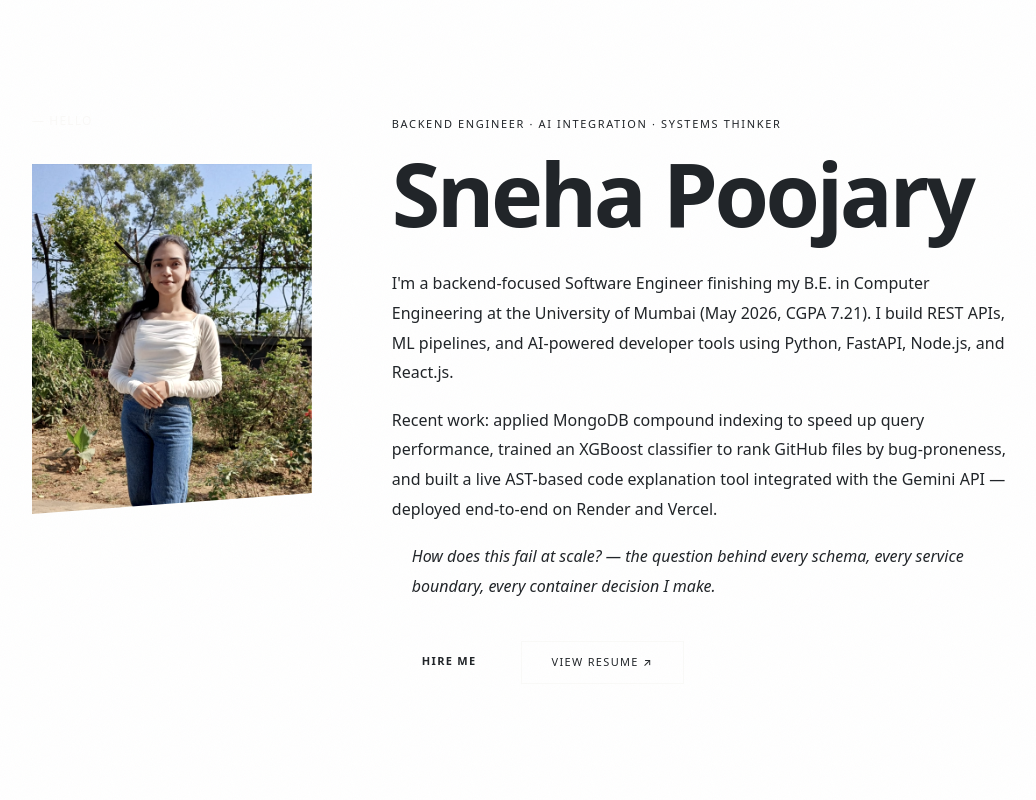
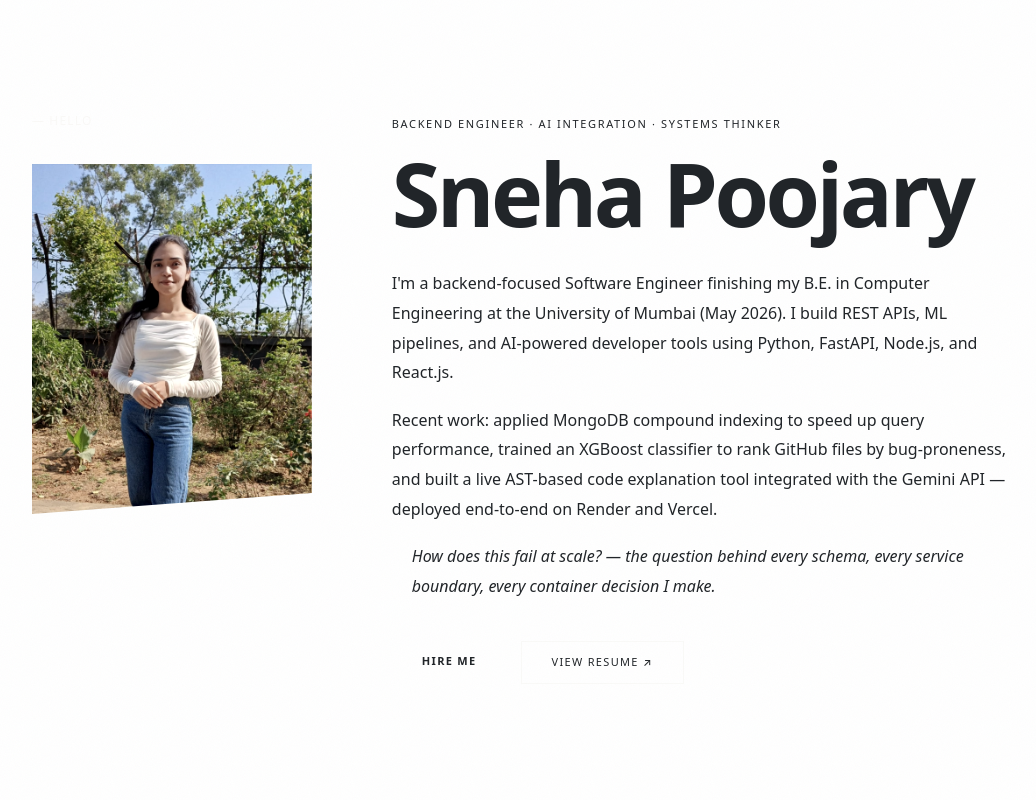
Before and after one commit to SnehaPoojary20/Portfolio, a React (Vite) app in the folder Frontend/: page / in a window 1280 px wide. Shown: the top 800 px of the page, without its empty margins (85-1121 px from the left). Built offline with nearby package versions, Linux system fonts and the light colour scheme.

Commit message:
Remove CGPA detail from bio in Aboutme component for concise presentation

```diff
--- a/Frontend/src/About ME/Aboutme.jsx
+++ b/Frontend/src/About ME/Aboutme.jsx
@@ -20,7 +20,7 @@
 
           <p className="bio">
             I'm a backend-focused Software Engineer finishing my B.E. in Computer Engineering
-            at the University of Mumbai (May 2026, CGPA 7.21). I build REST APIs, ML pipelines,
+            at the University of Mumbai (May 2026). I build REST APIs, ML pipelines,
             and AI-powered developer tools using Python, FastAPI, Node.js, and React.js.
           </p>
 
```
